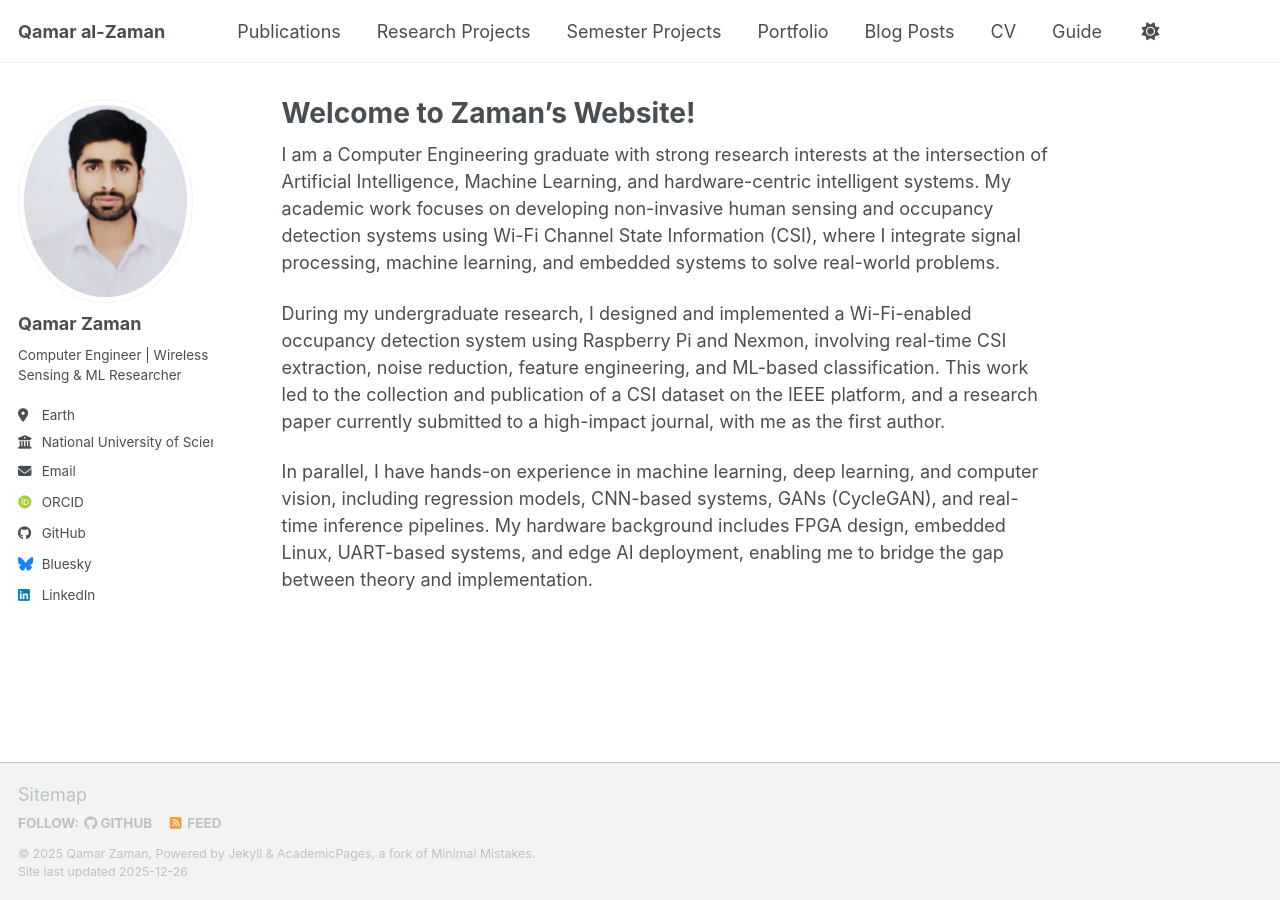
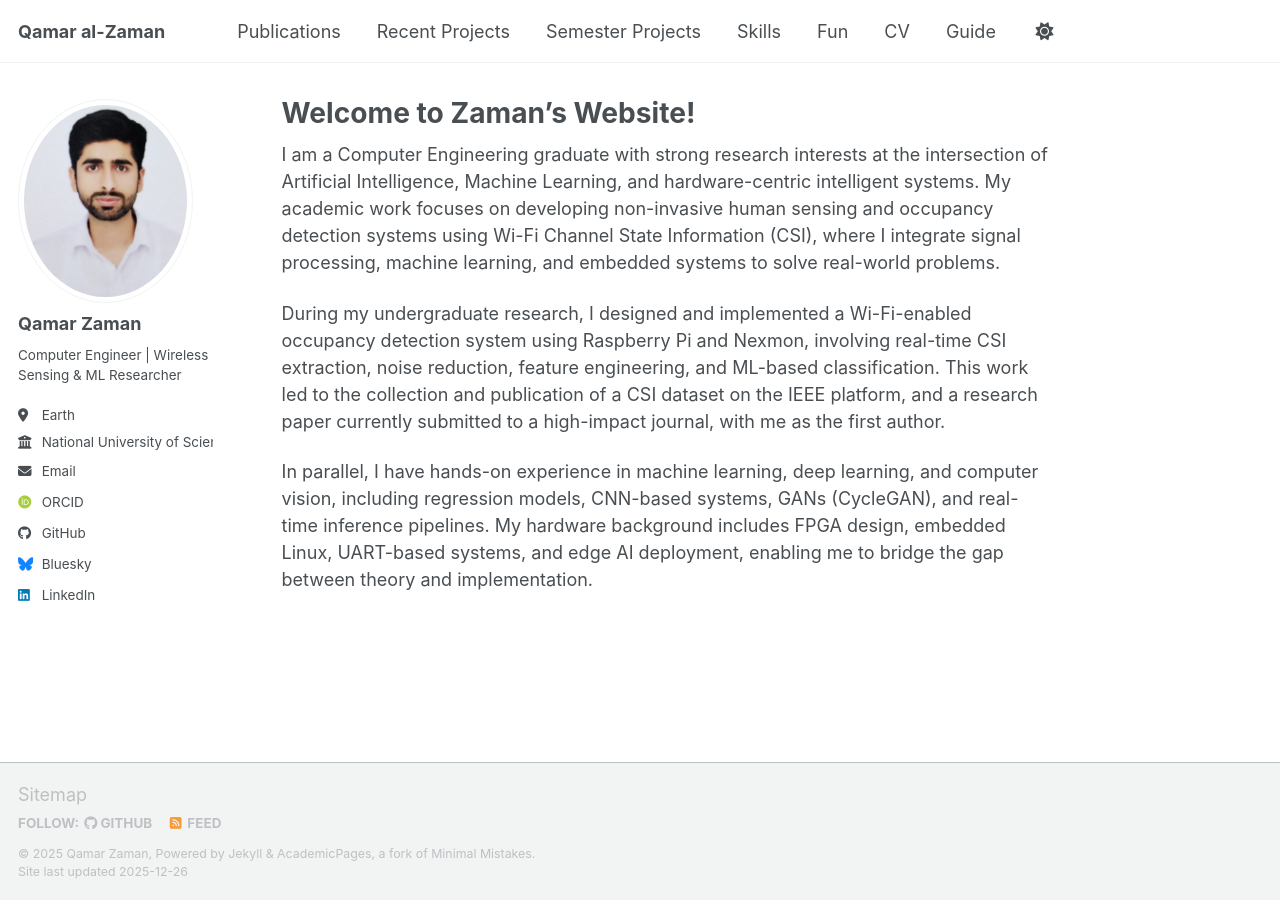
Before and after one commit to qzaman243/qzaman243.github.io, a Jekyll site: the page built from _pages/about.md, in a window 1280 px wide. Built offline with Jekyll 4.4.1, drawn with Linux system fonts in a browser that asks for light colours; some web fonts are replaced; a script bundle is joined from its source files by our own code; library files that are not in the unit come from our copies.

Commit message:
Update navigation titles in navigation.yml

```diff
--- a/_data/navigation.yml
+++ b/_data/navigation.yml
@@ -11,16 +11,16 @@ main:
   - title: "Publications"
     url: /publications/
 
-  - title: "Research Projects"
+  - title: "Recent Projects"
     url: /talks/
 
   - title: "Semester Projects"
     url: /teaching/
 
-  - title: "Portfolio"
+  - title: "Skills"
     url: /portfolio/
 
-  - title: "Blog Posts"
+  - title: "Fun"
     url: /year-archive/
 
   - title: "CV"
```
